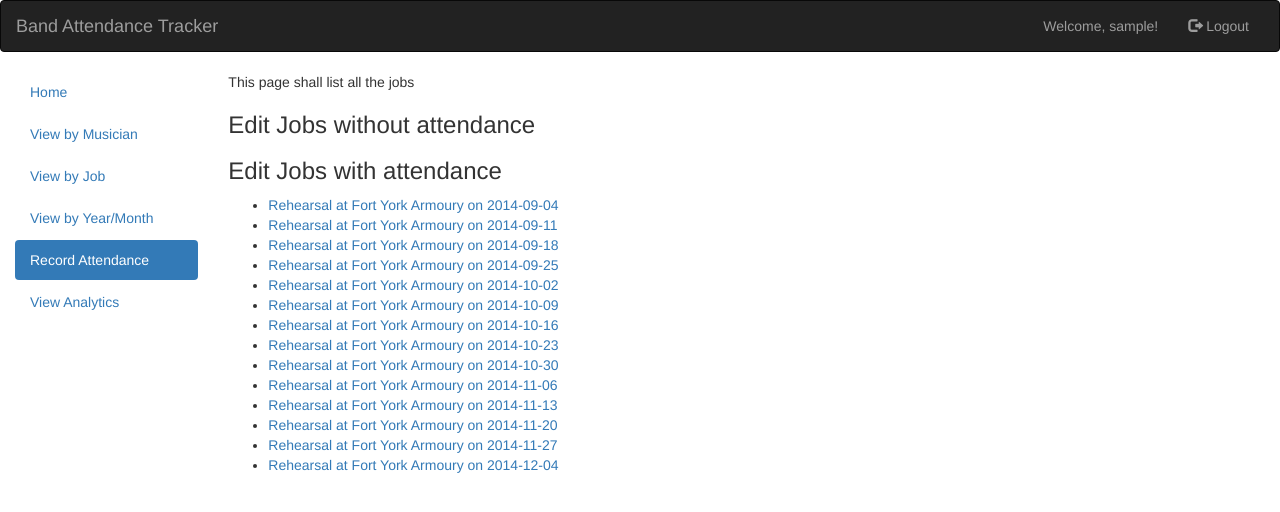
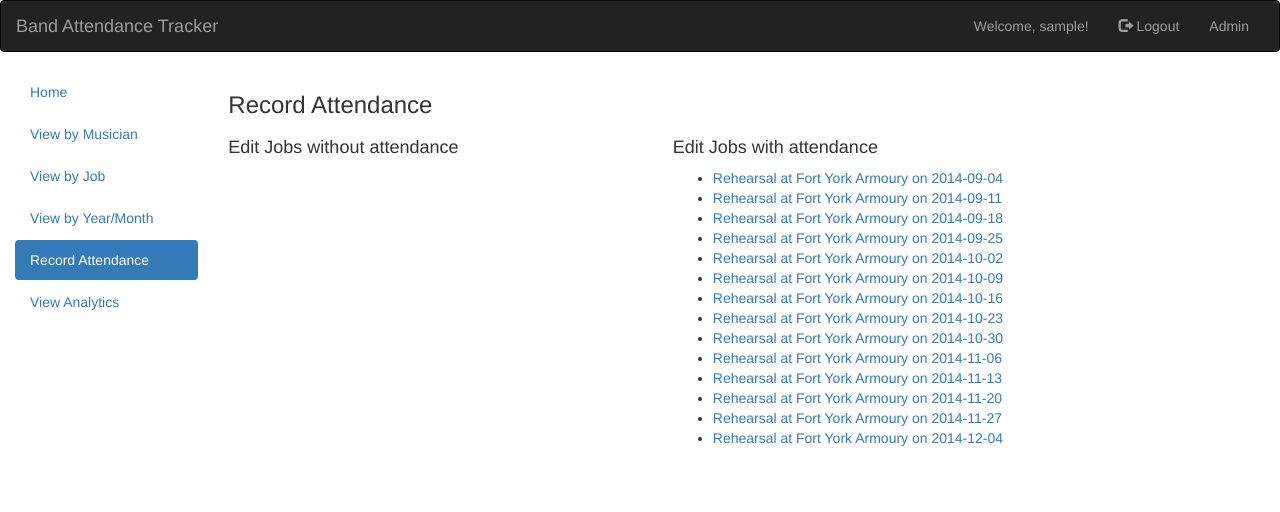
Before and after one commit to yangineer/BAT, a Django app: a page that uses bat/templates/attendance/base.html in a window 1280 px wide. Shown: the top 512 px of the page. Run offline with Django 3.2, Linux system fonts and the light colour scheme; the visitor is signed in with stand-in values (Sample User, id 1); data comes from the database, SQL or seed files in the repository; parts of the project's set-up code (start-up, migrations or seed data) failed here and were passed over; some libraries are stand-ins or nearby versions.

Commit message:
Modified headings in template files, and added a link to admin interface

```diff
--- a/bat/templates/attendance/add_attendance_list.html
+++ b/bat/templates/attendance/add_attendance_list.html
@@ -1,18 +1,24 @@
 {% extends 'attendance/framed_base.html' %}
 {% block content %}
-<p>This page shall list all the jobs</p>
-<h3>Edit Jobs without attendance</h3>
+<h3>Record Attendance</h3>
+
+<div class="row">
+	<div class="col-sm-5">
+		<h4>Edit Jobs without attendance</h4>
 		<ul>
 			{% for job in no_jobs %}
 				<li><a href="{% url 'attendance:add_attendance' job.attendance_record.pk %}">{{job}}</a></li>
 			{% endfor %}
 		</ul>
-
-<h3>Edit Jobs with attendance</h3>
+	</div>
+	<div class="col-sm-5">
+		<h4>Edit Jobs with attendance</h4>
 		<ul>
 			{% for job in jobs %}
 				<li><a href="{% url 'attendance:add_attendance' job.attendance_record.pk %}">{{job}}</a></li>
 			{% endfor %}
 		</ul>
+	</div>
+</div>
 
 {% endblock %}
--- a/bat/templates/attendance/base.html
+++ b/bat/templates/attendance/base.html
@@ -45,6 +45,7 @@
 						{% else %}
 						<li><a href="{% url 'attendance:login' %}"><span class="glyphicon glyphicon-log-in"></span> Login</a></li>
 						{% endif %}
+						<li><a href="{% url 'admin:index' %}">Admin</a></li>
 					</ul>
 				</div><!-- /.navbar-collapse -->
 			</div><!-- /.container-fluid -->
--- a/bat/templates/attendance/jobs.html
+++ b/bat/templates/attendance/jobs.html
@@ -1,6 +1,6 @@
 {% extends 'attendance/framed_base.html' %}
 {% block content %}
-<p>This page shall list all the jobs</p>
+<h3>Job List View</h3>
 <ul>
 	{% for job in jobs %}
 		<li><a href="{% url 'attendance:jobview' job.pk %}">{{job}}</a></li>
--- a/bat/templates/attendance/musicians.html
+++ b/bat/templates/attendance/musicians.html
@@ -1,6 +1,6 @@
 {% extends 'attendance/framed_base.html' %}
 {% block content %}
-<p>This page shall list all the musicians</p>
+<h3>Musician List View</h3>
 <ul>
 	{% for musician in musicians %}
 		<li><a href="{% url 'attendance:musicianview' musician.pk %}">{{musician}}</a></li>
--- a/bat/templates/attendance/welcome.html
+++ b/bat/templates/attendance/welcome.html
@@ -1,5 +1,5 @@
 {% extends 'attendance/framed_base.html' %}
 {% block content %}
-<p>Welcome {{ user.username }}!</p>
+<h3>Welcome {{ user.username }}!</h3>
 <p>This is the welcome page</p>
 {% endblock %}
```
Also changed, not shown: bat/attendance/admin.py (+5 -5 lines). Lines whose indentation alone changed are shown as unchanged.
